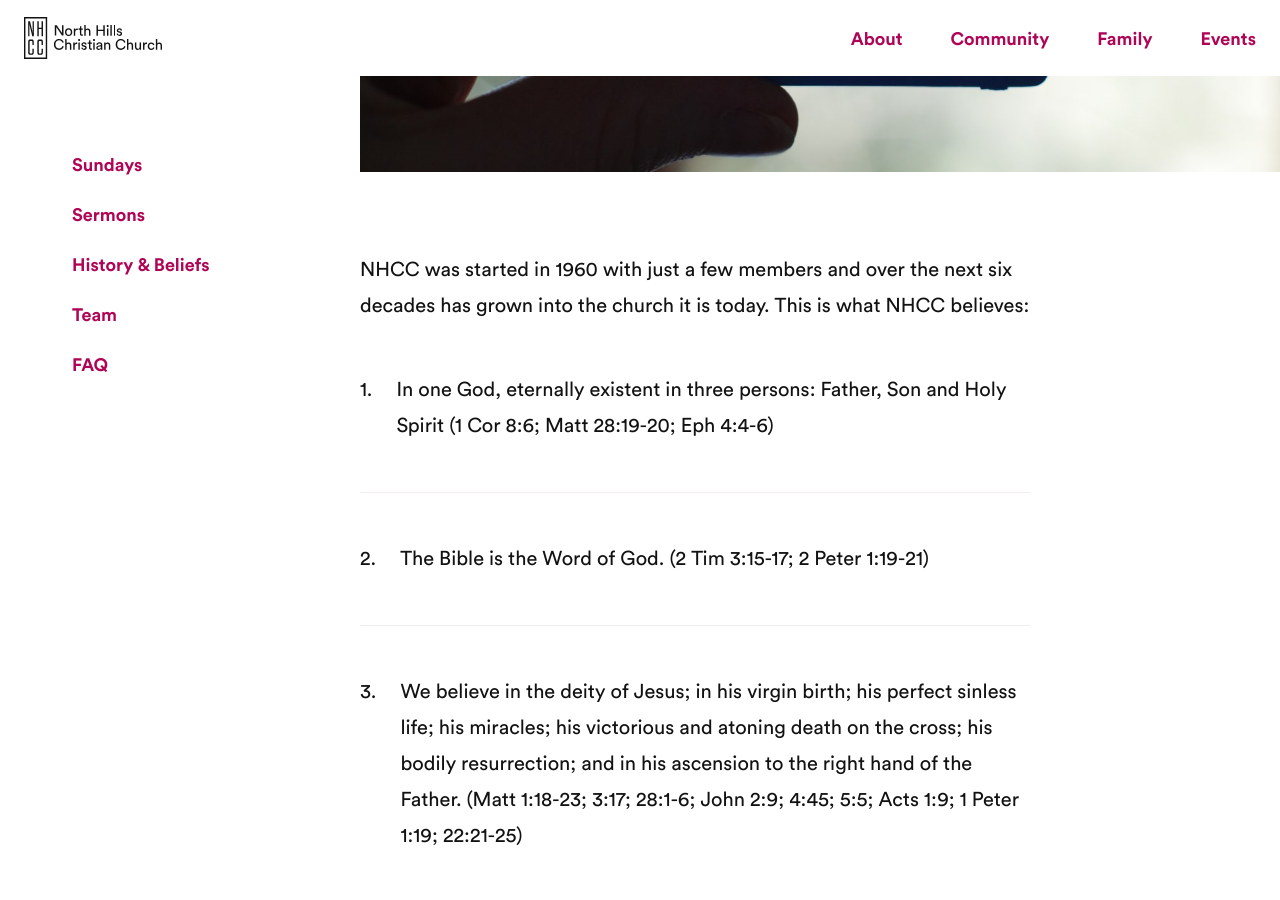
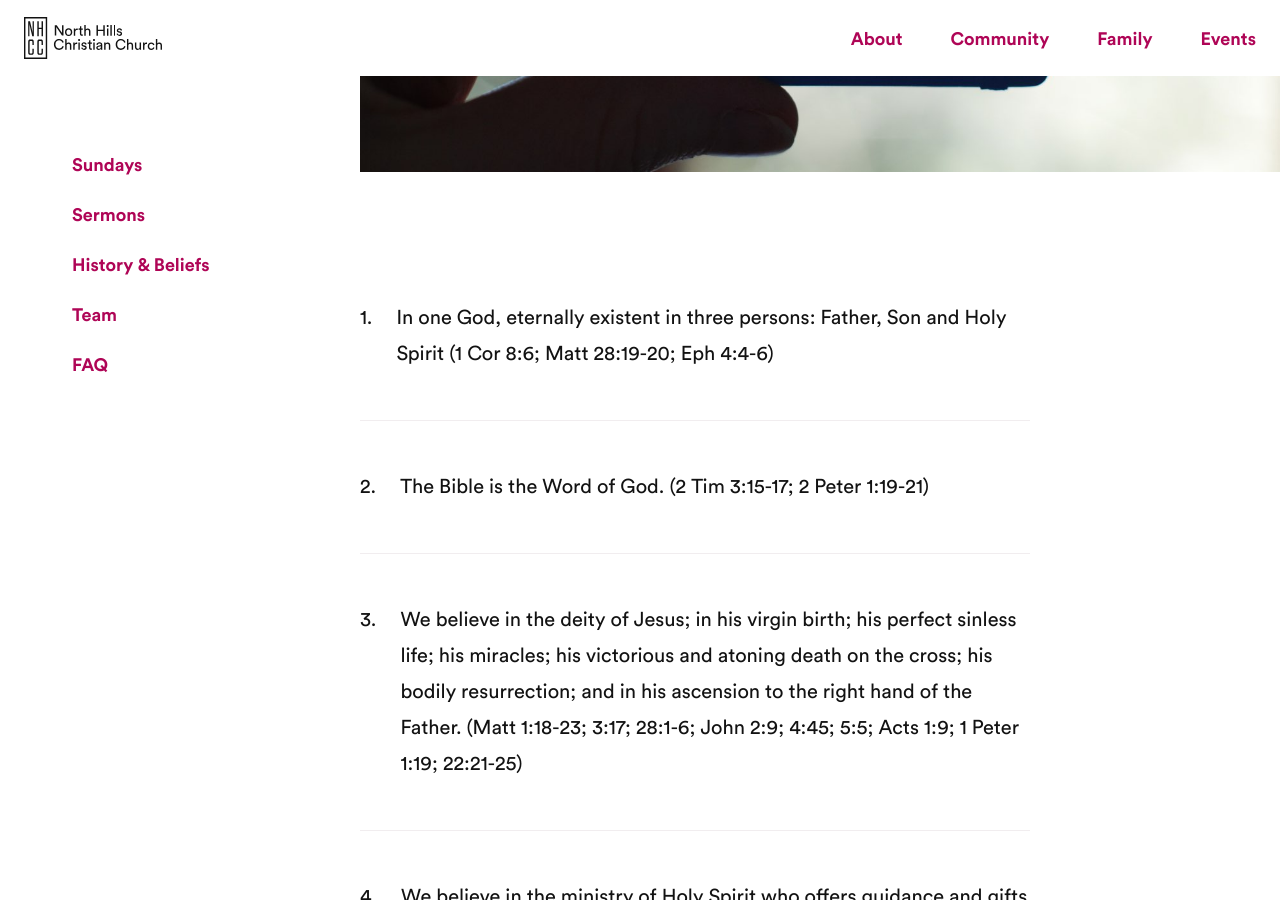
Before and after one commit to kevinrupert/nhcc-web-production, a Jekyll site: the page built from about.md, in a window 1280 px wide and 900 px high, scrolled down 2923 px. Built offline with Jekyll 4.4.1, drawn with Linux system fonts in a browser that asks for light colours.

Commit message:
History section.

```diff
--- a/_layouts/about-page.html
+++ b/_layouts/about-page.html
@@ -60,7 +60,7 @@
             </div>
             <div class="text">
               <p class="regular">
-                NHCC was started in 1960 with just a few members and over the next six decades has grown into the church it is today. This is what NHCC believes:
+                {{ page['history text'] | markdownify }}
               </p>
               <ul class="beliefs">
                 <li>
```
